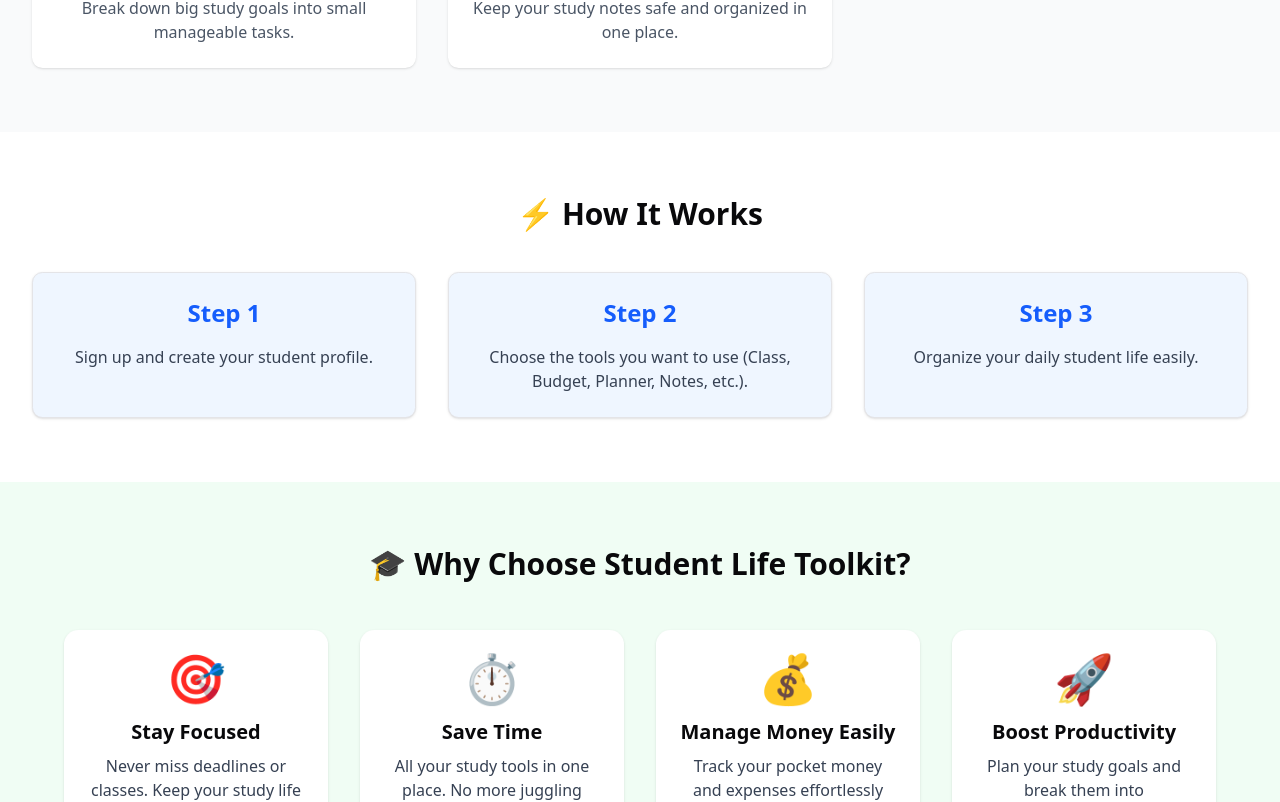
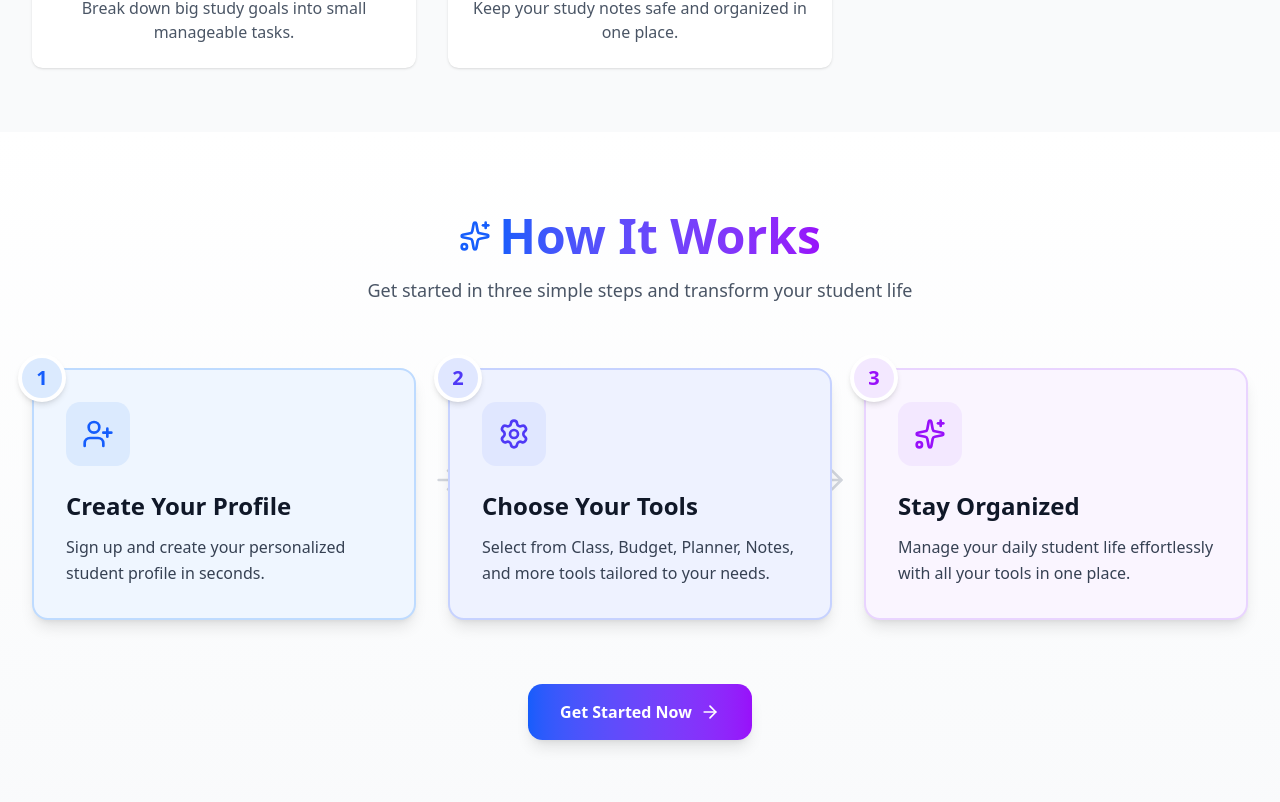
Before and after one commit to rafizul896/student-life-toolkit-frontend, a Next.js app: page / in a window 1280 px wide. Shown: the part 959-1761 px from the top of the page. Built offline with nearby package versions, Linux system fonts and the light colour scheme.

Commit message:
update: HowItWorksSection

```diff
--- a/src/components/modules/dashboard/sidebar/app-sidebar.tsx
+++ b/src/components/modules/dashboard/sidebar/app-sidebar.tsx
@@ -24,7 +24,6 @@ import {
 } from "@/components/ui/sidebar";
 import { NavMain } from "./nav-main";
 import Link from "next/link";
-import Image from "next/image";
 
 const data = {
   navMain: [
--- a/src/components/modules/home/HowItWorksSection.tsx
+++ b/src/components/modules/home/HowItWorksSection.tsx
@@ -1,24 +1,118 @@
 import React from "react";
+import { UserPlus, Settings, Sparkles, ArrowRight } from "lucide-react";
 
 const HowItWorksSection = () => {
   const steps = [
-    "Sign up and create your student profile.",
-    "Choose the tools you want to use (Class, Budget, Planner, Notes, etc.).",
-    "Organize your daily student life easily.",
+    {
+      icon: UserPlus,
+      title: "Create Your Profile",
+      description: "Sign up and create your personalized student profile in seconds.",
+      color: "blue",
+    },
+    {
+      icon: Settings,
+      title: "Choose Your Tools",
+      description: "Select from Class, Budget, Planner, Notes, and more tools tailored to your needs.",
+      color: "indigo",
+    },
+    {
+      icon: Sparkles,
+      title: "Stay Organized",
+      description: "Manage your daily student life effortlessly with all your tools in one place.",
+      color: "purple",
+    },
   ];
 
+  const colorClasses = {
+    blue: {
+      bg: "bg-blue-50 dark:bg-blue-900/20",
+      iconBg: "bg-blue-100 dark:bg-blue-900/40",
+      iconColor: "text-blue-600 dark:text-blue-400",
+      border: "border-blue-200 dark:border-blue-800",
+      stepColor: "text-blue-600 dark:text-blue-400",
+    },
+    indigo: {
+      bg: "bg-indigo-50 dark:bg-indigo-900/20",
+      iconBg: "bg-indigo-100 dark:bg-indigo-900/40",
+      iconColor: "text-indigo-600 dark:text-indigo-400",
+      border: "border-indigo-200 dark:border-indigo-800",
+      stepColor: "text-indigo-600 dark:text-indigo-400",
+    },
+    purple: {
+      bg: "bg-purple-50 dark:bg-purple-900/20",
+      iconBg: "bg-purple-100 dark:bg-purple-900/40",
+      iconColor: "text-purple-600 dark:text-purple-400",
+      border: "border-purple-200 dark:border-purple-800",
+      stepColor: "text-purple-600 dark:text-purple-400",
+    },
+  };
+
   return (
-    <section className="py-16 px-8 text-center">
-      <h3 className="text-3xl font-bold mb-10">⚡ How It Works</h3>
-      <div className="grid md:grid-cols-3 gap-8">
-        {steps.map((step, i) => (
-          <div key={i} className="p-6 bg-blue-50 border rounded-lg shadow">
-            <span className="text-2xl font-bold text-blue-600">
-              Step {i + 1}
-            </span>
-            <p className="mt-4 text-gray-700">{step}</p>
+    <section className="py-20 px-4 sm:px-8 bg-gradient-to-b from-white to-gray-50 dark:from-gray-900 dark:to-black">
+      <div className="max-w-7xl mx-auto">
+        {/* Header */}
+        <div className="text-center mb-16">
+          <div className="inline-flex items-center justify-center gap-2 mb-4">
+            <Sparkles className="w-8 h-8 text-blue-600 dark:text-blue-400 animate-pulse" />
+            <h2 className="text-4xl md:text-5xl font-bold bg-gradient-to-r from-blue-600 to-purple-600 dark:from-blue-400 dark:to-purple-400 bg-clip-text text-transparent">
+              How It Works
+            </h2>
           </div>
-        ))}
+          <p className="text-gray-600 dark:text-gray-300 text-lg max-w-2xl mx-auto">
+            Get started in three simple steps and transform your student life
+          </p>
+        </div>
+
+        {/* Steps */}
+        <div className="grid md:grid-cols-3 gap-8 relative">
+          {/* Connection arrows for desktop */}
+          <div className="hidden md:flex absolute top-24 left-0 right-0 items-center justify-center pointer-events-none">
+            <div className="flex items-center w-full max-w-5xl mx-auto px-32">
+              <ArrowRight className="w-8 h-8 text-gray-300 dark:text-gray-600 mx-auto" />
+              <ArrowRight className="w-8 h-8 text-gray-300 dark:text-gray-600 mx-auto" />
+            </div>
+          </div>
+
+          {steps?.map((step, i) => {
+            const colors = colorClasses[step.color];
+            const Icon = step.icon;
+
+            return (
+              <div
+                key={i}
+                className={`relative p-8 ${colors.bg} border-2 ${colors.border} rounded-2xl shadow-lg hover:shadow-xl transition-all duration-300 hover:-translate-y-2 group`}
+              >
+                {/* Step Number Badge */}
+                <div className={`absolute -top-4 -left-4 w-12 h-12 ${colors.iconBg} rounded-full flex items-center justify-center border-4 border-white dark:border-gray-900 shadow-md`}>
+                  <span className={`text-xl font-bold ${colors.stepColor}`}>
+                    {i + 1}
+                  </span>
+                </div>
+
+                {/* Icon */}
+                <div className={`w-16 h-16 ${colors.iconBg} rounded-xl flex items-center justify-center mb-6 group-hover:scale-110 transition-transform duration-300`}>
+                  <Icon className={`w-8 h-8 ${colors.iconColor}`} />
+                </div>
+
+                {/* Content */}
+                <h3 className="text-2xl font-bold text-gray-900 dark:text-white mb-3">
+                  {step.title}
+                </h3>
+                <p className="text-gray-700 dark:text-gray-300 leading-relaxed">
+                  {step.description}
+                </p>
+              </div>
+            );
+          })}
+        </div>
+
+        {/* CTA */}
+        <div className="text-center mt-16">
+          <button className="bg-gradient-to-r from-blue-600 to-purple-600 hover:from-blue-700 hover:to-purple-700 text-white font-semibold px-8 py-4 rounded-xl shadow-lg hover:shadow-xl transition-all duration-300 transform hover:scale-105 inline-flex items-center gap-2">
+            Get Started Now
+            <ArrowRight className="w-5 h-5" />
+          </button>
+        </div>
       </div>
     </section>
   );
```
